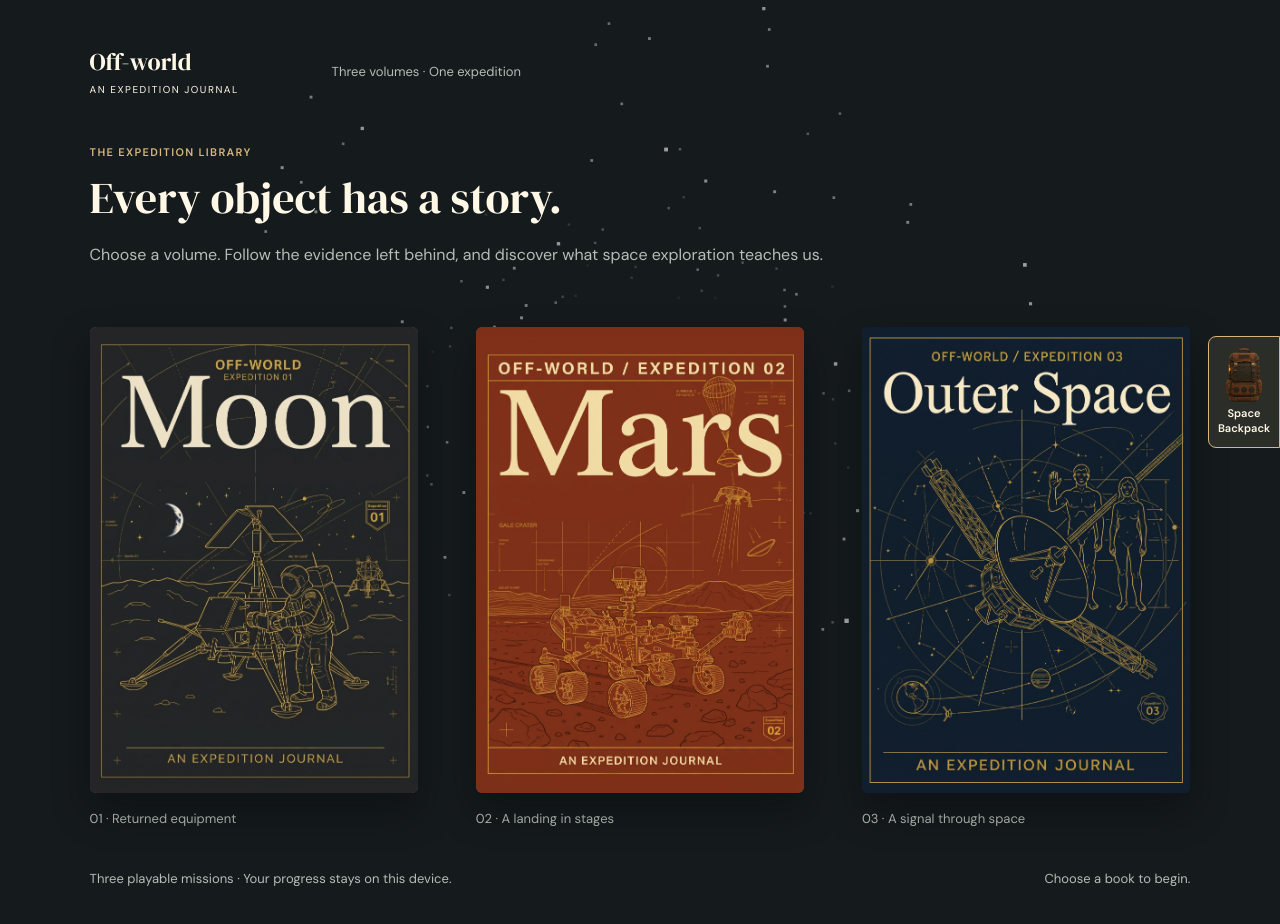
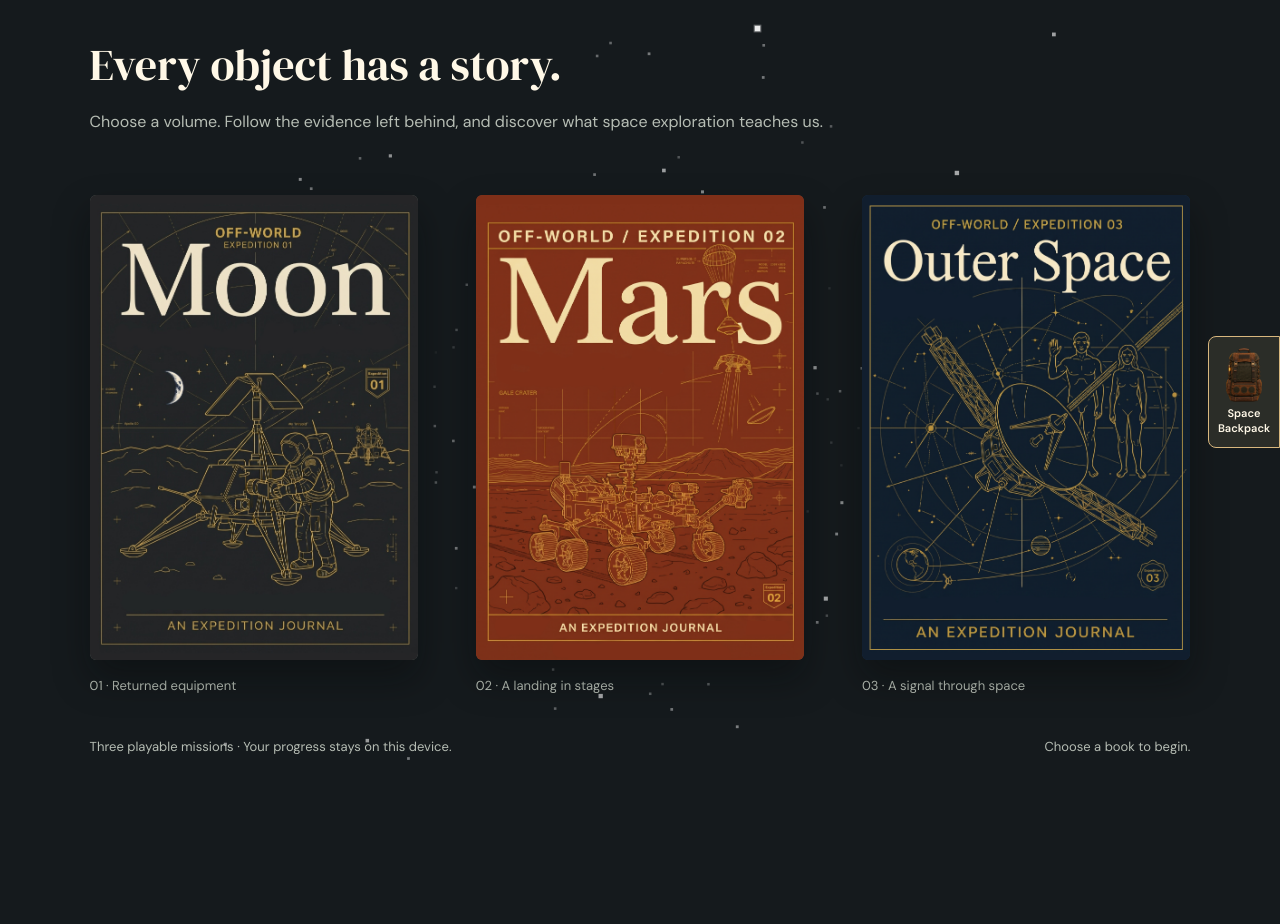
Before and after one commit to Aravinda-04/NASA-SPACE-APPS, a React (Vite) app: page / in a window 1280 px wide. Shown: the top 924 px of the page. After the commit the page ends 858 px from the top, so only its background shows below. Built offline with nearby package versions, Linux system fonts and the light colour scheme.

Commit message:
chore(library): remove landing page header and eyebrow text

```diff
--- a/src/features/library/ExpeditionLibrary.tsx
+++ b/src/features/library/ExpeditionLibrary.tsx
@@ -120,12 +120,7 @@ export function ExpeditionLibrary({
           color3="#ffffff"
         />
       </div>
-      <header className="ow-header">
-        <Brand />
-        <p>Three volumes · One expedition</p>
-      </header>
       <section className="ow-intro">
-        <p className="ow-eyebrow">THE EXPEDITION LIBRARY</p>
         <h1>Every object has a story.</h1>
         <p>
           Choose a volume. Follow the evidence left behind, and discover what
```
